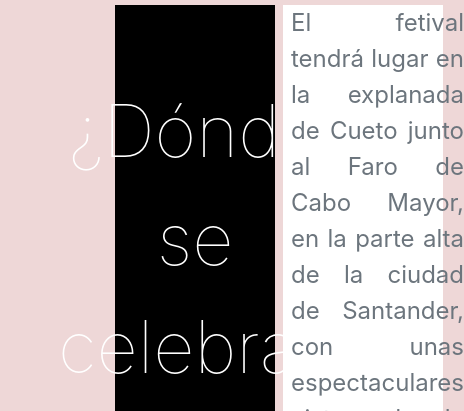
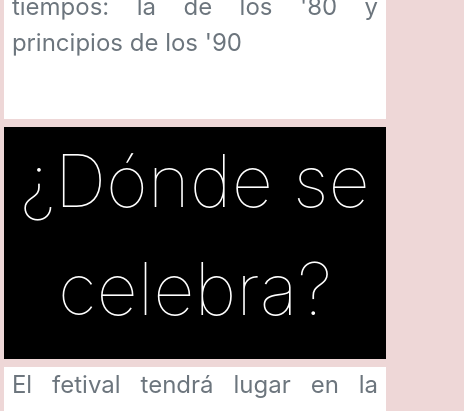
Before and after one commit to VictorT800/PEC2-V-Avila-HTMLYCSS-II, a website built with Parcel: page src/index.html in a window 390 px wide. Shown: the part 689-1100 px from the top of the page, 464 px wide, since content can reach past the window. Built offline with nearby package versions, Linux system fonts and the light colour scheme; some packages are replaced by stand-ins of ours.

Commit message:
Arreglo Blanco

```diff
--- a/src/assets/styles/layouts/_componentes.scss
+++ b/src/assets/styles/layouts/_componentes.scss
@@ -188,17 +188,32 @@
   .titulos {
     top: 22%;
   }
+
+  .contenedorGrid {
+    grid-template-columns: minmax(160px, 1fr) minmax(160px, 1fr);
+    grid-template-rows: minmax(245px, auto) minmax(245px, auto);
+  }
+
+  .contenedorGrid .par {
+    grid-column-start: 1;
+    grid-column-end: 2;
+  }
 }
 
 @media (max-width: 644px) {
   .titulos {
     top: 18%;
   }
+
+  .contenedorGrid {
+    grid-template-columns: 1fr;
+    //grid-template-rows: minmax(245px, auto) minmax(245px, auto);
+  }
 }
 
 @media (max-width: 500px) {
   .titulos {
-    top: 15%;
+    top: 14%;
   }
 }
 
```
